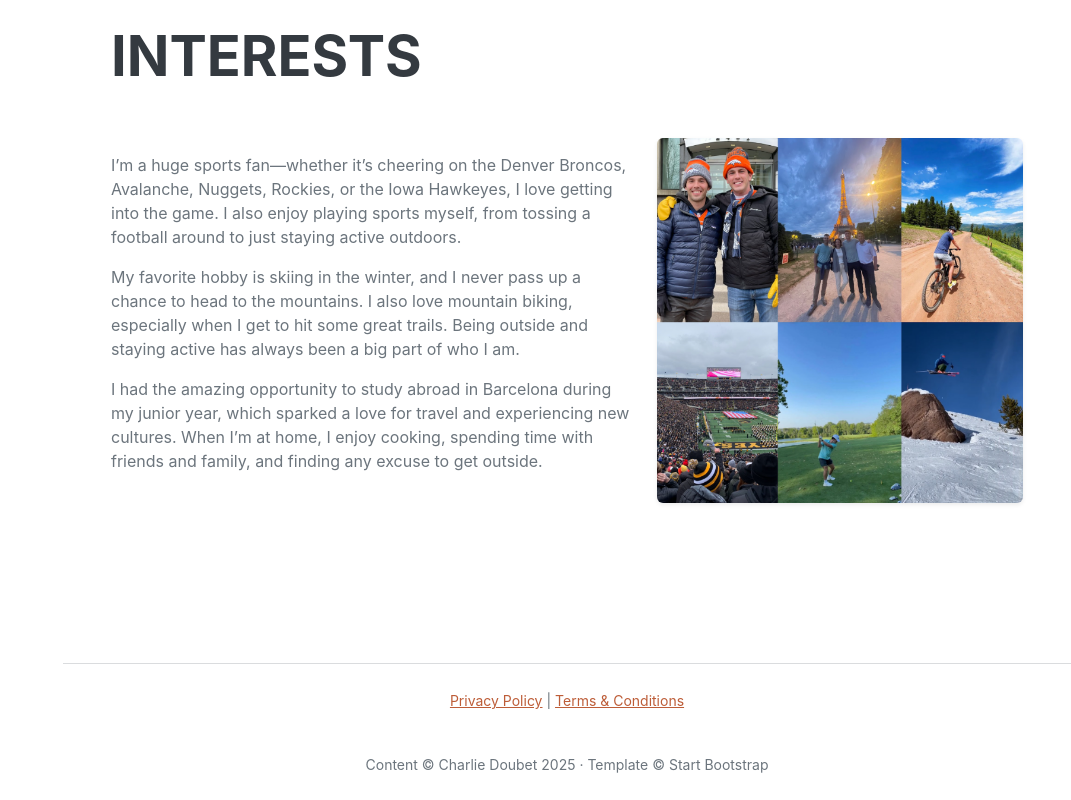
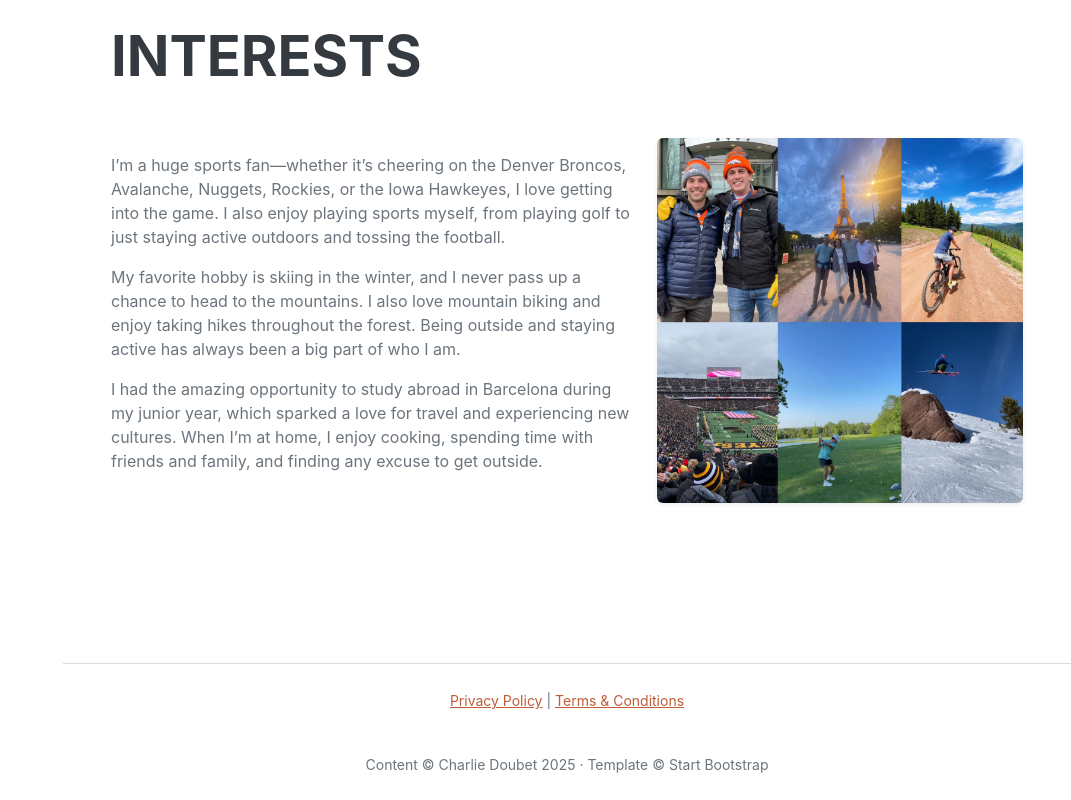
Before and after one commit to cdoubet/Portfolio-Wesbite, a plain HTML site: page index.html in a window 1280 px wide. Shown: the part 4169-4969 px from the top of the page, without its empty margins (209-1280 px from the left). Drawn offline with nearby package versions, Linux system fonts and the light colour scheme; a web font is replaced by a local one.

```diff
--- a/index.html
+++ b/index.html
@@ -222,8 +222,8 @@
         <div class="row align-items-center">
             <!-- Text Column -->
             <div class="col-md-7">
-                <p>I’m a huge sports fan—whether it’s cheering on the Denver Broncos, Avalanche, Nuggets, Rockies, or the Iowa Hawkeyes, I love getting into the game. I also enjoy playing sports myself, from tossing a football around to just staying active outdoors.</p>
-                <p>My favorite hobby is skiing in the winter, and I never pass up a chance to head to the mountains. I also love mountain biking, especially when I get to hit some great trails. Being outside and staying active has always been a big part of who I am.</p>
+                <p>I’m a huge sports fan—whether it’s cheering on the Denver Broncos, Avalanche, Nuggets, Rockies, or the Iowa Hawkeyes, I love getting into the game. I also enjoy playing sports myself, from playing golf to just staying active outdoors and tossing the football.</p>
+                <p>My favorite hobby is skiing in the winter, and I never pass up a chance to head to the mountains. I also love mountain biking and enjoy taking hikes throughout the forest. Being outside and staying active has always been a big part of who I am.</p>
                 <p>I had the amazing opportunity to study abroad in Barcelona during my junior year, which sparked a love for travel and experiencing new cultures. When I’m at home, I enjoy cooking, spending time with friends and family, and finding any excuse to get outside.</p>
             </div>
 
```
